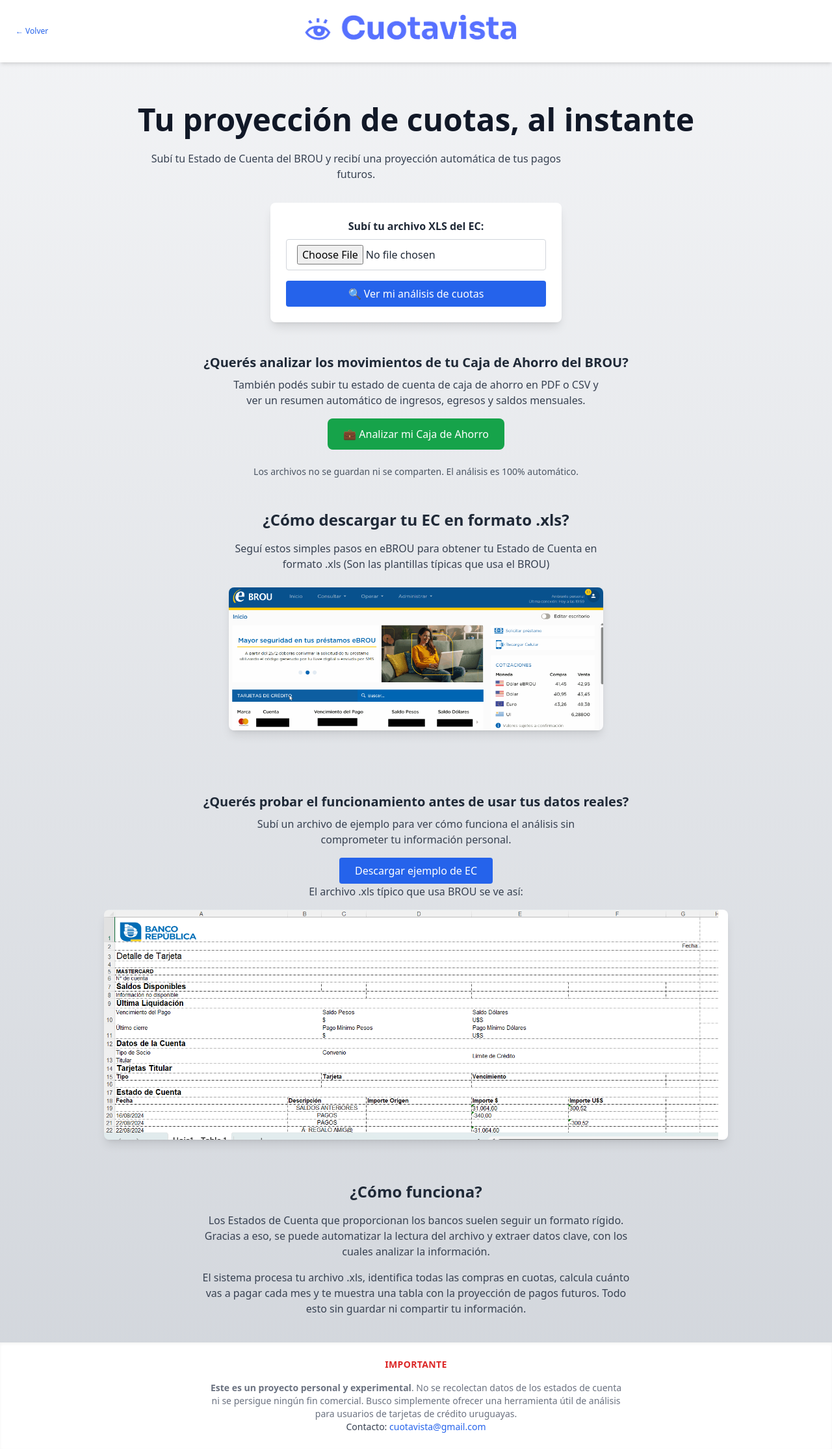
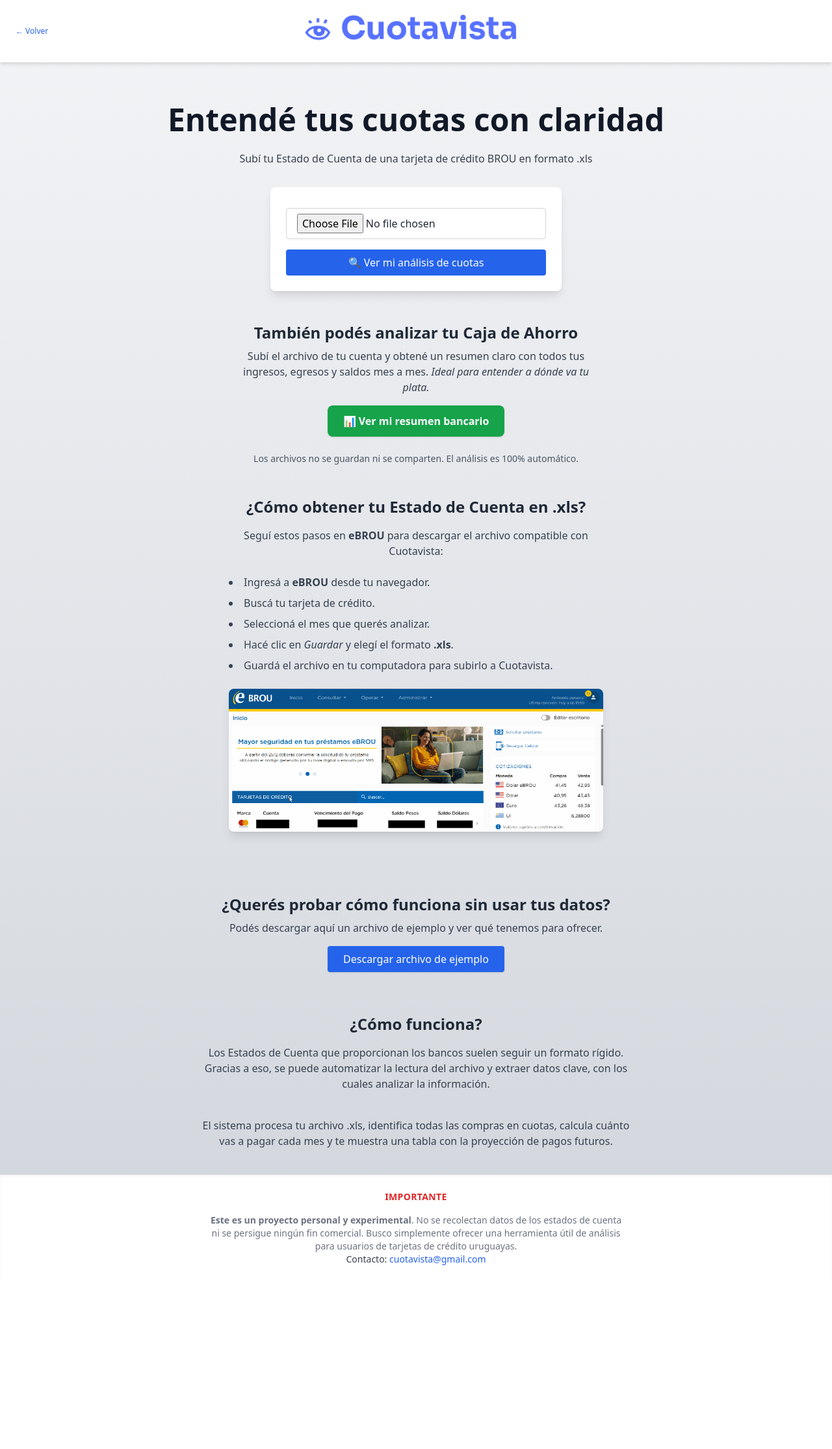
Before and after one commit to absterben/cuotavista, a Flask app: page /brou in a window 1280 px wide. Shown: the whole page at 65% size. After the commit the page ends 1947 px from the top, so only its background shows below. Run offline with Flask 3, Linux system fonts and the light colour scheme; some libraries are stand-ins or nearby versions.

Commit message:
Add files via upload

```diff
--- a/templates/index_brou.html
+++ b/templates/index_brou.html
@@ -10,7 +10,6 @@
 
     <link rel="icon" type="image/png" href="{{ url_for('static', filename='cuotavista-logo-ojo-transparent.png') }}">
 
-  </head>
     <!-- Google tag (gtag.js) -->
     <script async src="https://www.googletagmanager.com/gtag/js?id=G-Y42CJ54H0Z"></script>
     <script>
@@ -21,12 +20,12 @@
       gtag('config', 'G-Y42CJ54H0Z');
     </script>
 
-
+  </head>
   <body class="bg-gradient-to-b from-gray-100 to-gray-300 text-gray-900">
     <!-- Cinta superior  -->
     <div class="bg-white w-full py-4 px-6 flex items-center justify-between shadow-md">
       <a href="/" class="text-xs text-blue-600 hover:underline font-medium">← Volver</a>
-      <img src="{{ url_for('static', filename='cuotavista-high-resolution-logo.png') }}" alt="Logo" class="h-10 lg:h-16" />
+      <a href="/"><img src="{{ url_for('static', filename='cuotavista-high-resolution-logo.png') }}" alt="Logo" class="h-10 lg:h-16" /></a>
       <div class="w-16"></div> <!-- Espaciador para balancear layout -->
     </div>
 
@@ -34,10 +33,10 @@
     <section class="min-h-screen flex flex-col items-center justify-center text-center px-6">
       <div class="mt-16">
         <h1 class="text-4xl lg:text-5xl font-bold mb-6">
-          Tu proyección de cuotas, al instante
+          Entendé tus cuotas con claridad
         </h1>
-        <p class="text-gray-700 mb-8 max-w-2xl">
-          Subí tu Estado de Cuenta del BROU y recibí una proyección automática de tus pagos futuros.
+        <p class="text-gray-700 mb-8 max-w-2xl mx-auto">
+          Subí tu Estado de Cuenta de una tarjeta de crédito BROU en formato .xls
         </p>
       </div>
 
@@ -48,7 +47,7 @@
         method="POST"
         enctype="multipart/form-data"
         class="bg-white text-gray-800 p-6 rounded-lg shadow-lg w-full max-w-md transition duration-300">
-        <label for="file" class="block mb-2 font-semibold">Subí tu archivo XLS del EC:</label>
+        <label for="file" class="block mb-2 font-semibold"></label>
         <input
           type="file"
           id="file"
@@ -67,23 +66,39 @@
 
       <!-- Botón para ir al análisis de Caja de Ahorro -->
       <div class="mt-12 text-center">
-        <h2 class="text-xl font-semibold mb-2 text-gray-800">¿Querés analizar los movimientos de tu Caja de Ahorro del BROU?</h2>
+        <h2 class="text-2xl font-bold mb-2 text-gray-800">
+        También podés analizar tu Caja de Ahorro
+        </h2>
         <p class="text-gray-700 mb-4 max-w-xl mx-auto">
-          También podés subir tu estado de cuenta de caja de ahorro en PDF o CSV y ver un resumen automático de ingresos, egresos y saldos mensuales.
+          Subí el archivo de tu cuenta y obtené un resumen claro con todos tus ingresos, egresos y saldos mes a mes. <i>Ideal para entender a dónde va tu plata.</i>
         </p>
-        <a href="/caja_brou" class="inline-block bg-green-600 text-white px-6 py-3 rounded-lg hover:bg-green-700 transition">
-          💼 Analizar mi Caja de Ahorro
+        <a href="/caja_brou"
+           class="inline-block bg-green-600 text-white px-6 py-3 rounded-lg hover:bg-green-700 transition font-semibold shadow">
+           📊 Ver mi resumen bancario
         </a>
+
       </div>
 
       <p class="text-sm text-gray-600 mt-6">Los archivos no se guardan ni se comparten. El análisis es 100% automático.</p>
 
       <!-- Sección explicativa con GIF -->
       <div class="my-12 px-4 text-center">
-        <h2 class="text-2xl font-bold mb-4 text-gray-800">¿Cómo descargar tu EC en formato .xls?</h2>
+        <h2 class="text-2xl font-bold mb-4 text-gray-800">
+          ¿Cómo obtener tu Estado de Cuenta en .xls?
+        </h2>
+
         <p class="mb-6 text-gray-700 max-w-xl mx-auto">
-          Seguí estos simples pasos en eBROU para obtener tu Estado de Cuenta en formato .xls (Son las plantillas típicas que usa el BROU)
+          Seguí estos pasos en <strong>eBROU</strong> para descargar el archivo compatible con Cuotavista:
         </p>
+
+        <ul class="text-gray-700 text-left max-w-xl mx-auto list-disc list-inside space-y-2">
+          <li>Ingresá a <strong>eBROU</strong> desde tu navegador.</li>
+          <li>Buscá tu tarjeta de crédito.</li>
+          <li>Seleccioná el mes que querés analizar.</li>
+          <li>Hacé clic en <em>Guardar</em> y elegí el formato <strong>.xls</strong>.</li>
+          <li>Guardá el archivo en tu computadora para subirlo a Cuotavista.</li>
+        </ul>
+        <br>
         <div class="flex justify-center">
           <img src="{{ url_for('static', filename='concepto.gif') }}"
           alt="Tutorial descarga EC"
@@ -92,23 +107,16 @@
       </div>
       <!-- Invitación a probar sin datos reales -->
       <div class="mt-12 px-4 text-center">
-        <h3 class="text-xl font-semibold mb-2 text-gray-800">
-          ¿Querés probar el funcionamiento antes de usar tus datos reales?
+        <h3 class="text-2xl font-bold mb-2 text-gray-800">
+          ¿Querés probar cómo funciona sin usar tus datos?
         </h3>
         <p class="text-gray-700 mb-4 max-w-xl mx-auto">
-          Subí un archivo de ejemplo para ver cómo funciona el análisis sin comprometer tu información personal.
+          Podés descargar aquí un archivo de ejemplo y ver qué tenemos para ofrecer.
         </p>
         <a href="/static/ejemplo_estado_cuenta.xls"
-          class="inline-block bg-blue-600 text-white px-6 py-2 rounded hover:bg-blue-700 transition">
-          Descargar ejemplo de EC
+           class="inline-block bg-blue-600 text-white px-6 py-2 rounded hover:bg-blue-700 transition font-medium shadow">
+          Descargar archivo de ejemplo
         </a>
-        <br>
-        <p class="text-gray-700 mb-4 max-w-xl mx-auto">
-          El archivo .xls típico que usa BROU se ve así:
-        </p>
-        <div class="flex justify-center">
-          <img src="{{ url_for('static', filename='ejemplo_brou.png') }}" class="rounded-lg shadow-lg w-4/5 h-auto">
-        </div>
       </div>
       <!-- Sección explicativa "¿Cómo funciona?" -->
       <div class="mt-16 px-4 text-center">
@@ -116,8 +124,9 @@
         <p class="mb-4 text-gray-700 max-w-2xl mx-auto">
           Los Estados de Cuenta que proporcionan los bancos suelen seguir un formato rígido. Gracias a eso, se puede automatizar la lectura del archivo y extraer datos clave, con los cuales analizar la información.
         </p>
+        <br>
         <p class="mb-4 text-gray-700 max-w-2xl mx-auto">
-          El sistema procesa tu archivo .xls, identifica todas las compras en cuotas, calcula cuánto vas a pagar cada mes y te muestra una tabla con la proyección de pagos futuros. Todo esto sin guardar ni compartir tu información.
+          El sistema procesa tu archivo .xls, identifica todas las compras en cuotas, calcula cuánto vas a pagar cada mes y te muestra una tabla con la proyección de pagos futuros.
         </p>
       </div>
   </section>
--- a/templates/index_itau.html
+++ b/templates/index_itau.html
@@ -7,7 +7,6 @@
 
     <script src="https://cdn.tailwindcss.com"></script>
     <link rel="icon" type="image/png" href="{{ url_for('static', filename='cuotavista-logo-ojo-transparent.png') }}">
-  </head>
 
     <!-- Google tag (gtag.js) -->
     <script async src="https://www.googletagmanager.com/gtag/js?id=G-Y42CJ54H0Z"></script>
@@ -17,12 +16,15 @@
       gtag('js', new Date());
       gtag('config', 'G-Y42CJ54H0Z');
     </script>
+  </head>
+
+
 
   <body class="bg-gradient-to-b from-gray-100 to-gray-300 text-gray-900">
     <!-- Cinta superior  -->
     <div class="bg-white w-full py-4 px-6 flex items-center justify-between shadow-md">
       <a href="/" class="text-xs text-blue-600 hover:underline font-medium">← Volver</a>
-      <img src="{{ url_for('static', filename='cuotavista-high-resolution-logo.png') }}" alt="Logo" class="h-10 lg:h-16" />
+      <a href="/"><img src="{{ url_for('static', filename='cuotavista-high-resolution-logo.png') }}" alt="Logo" class="h-10 lg:h-16" /></a>
       <div class="w-16"></div> <!-- Espaciador para balancear layout -->
     </div>
 
```
Also changed, not shown: templates/caja_ahorro_index.html (+16 -3 lines), templates/error.html (+9 -0 lines), templates/mision_vision.html (+11 -1 lines), templates/principal.html (+29 -5 lines), templates/resultado.html (+6 -4 lines), templates/resultado_caja_ahorro.html (+14 -4 lines), templates/resultado_itau.html (+11 -2 lines). Lines whose indentation alone changed are shown as unchanged.
